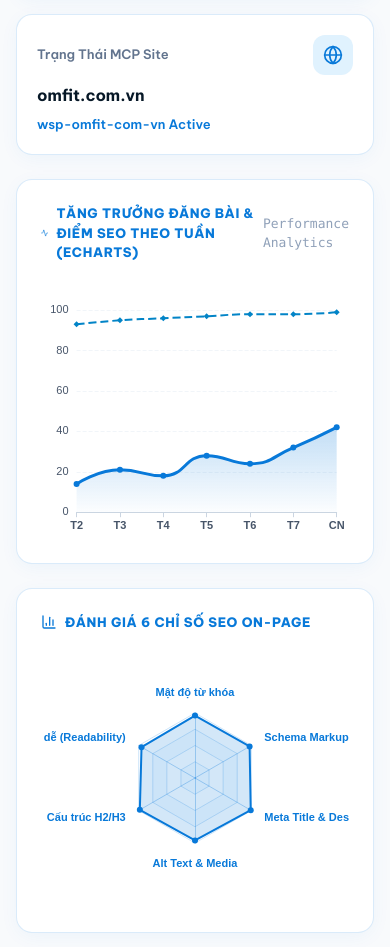
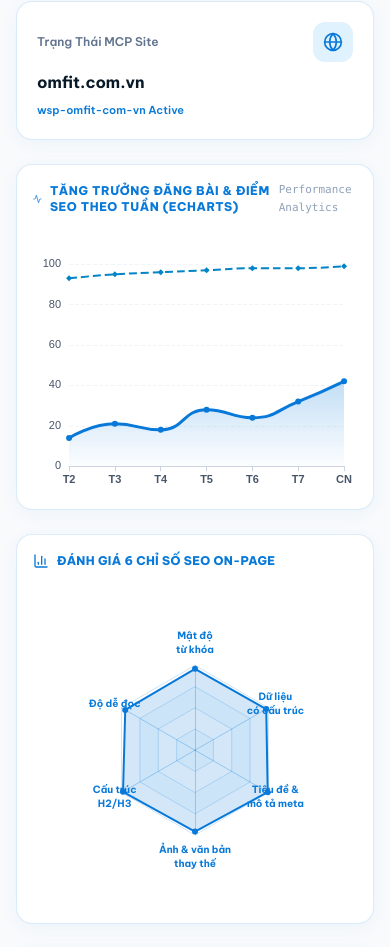
Before and after one commit to ducnm1410/OMFIT-SEO, a React (Vite) app: page / in a window 390 px wide. Shown: the part 990-1937 px from the top of the page. Built offline with nearby package versions, Linux system fonts and the light colour scheme; no server answers.

Commit message:
feat: Refactor OverviewDashboard and Sidebar components for improved layout and styling; update SeoRadarChart for better readability

```diff
--- a/src/components/OverviewDashboard.tsx
+++ b/src/components/OverviewDashboard.tsx
@@ -122,7 +122,7 @@ export const OverviewDashboard: React.FC<OverviewDashboardProps> = ({
 
       {/* ECharts Bento Row 2 */}
       <div className="grid grid-cols-1 lg:grid-cols-12 gap-6">
-        <div className="lg:col-span-8 glass-panel p-6 rounded-3xl border border-[#0879D9]/15 space-y-4 bg-white">
+        <div className="lg:col-span-7 glass-panel p-4 sm:p-6 rounded-3xl border border-[#0879D9]/15 space-y-4 bg-white">
           <div className="flex items-center justify-between">
             <h3 className="text-xs font-extrabold text-[#0879D9] uppercase tracking-wider flex items-center gap-2">
               <Activity className="w-4 h-4 text-[#0879D9]" /> Tăng Trưởng Đăng Bài & Điểm SEO Theo Tuần (ECharts)
@@ -132,10 +132,10 @@ export const OverviewDashboard: React.FC<OverviewDashboardProps> = ({
           <SeoPerformanceChart />
         </div>
 
-        <div className="lg:col-span-4 glass-panel p-6 rounded-3xl border border-[#0879D9]/15 space-y-4 bg-white">
+        <div className="lg:col-span-5 glass-panel p-4 sm:p-6 rounded-3xl border border-[#0879D9]/15 space-y-4 bg-white">
           <div className="flex items-center justify-between">
-            <h3 className="text-xs font-extrabold text-[#0879D9] uppercase tracking-wider flex items-center gap-2">
-              <BarChart3 className="w-4 h-4 text-[#0879D9]" /> Đánh Giá 6 Chỉ Số SEO On-Page
+            <h3 className="min-w-0 text-[12px] leading-5 font-extrabold text-[#0879D9] uppercase tracking-wide flex items-start gap-2">
+              <BarChart3 className="w-4 h-4 mt-0.5 shrink-0 text-[#0879D9]" /> <span>Đánh Giá 6 Chỉ Số SEO On-Page</span>
             </h3>
           </div>
           <SeoRadarChart />
--- a/src/components/Sidebar.tsx
+++ b/src/components/Sidebar.tsx
@@ -52,15 +52,15 @@ export const Sidebar: React.FC<SidebarProps> = ({
       }`}>
       <div>
         {/* Brand Header OMFIT Light */}
-        <div className="p-5 border-b border-[#0879D9]/15 flex items-center gap-3">
+        <div className="p-4 border-b border-[#0879D9]/15 flex items-center gap-3">
           <div className="w-10 h-10 rounded-xl bg-gradient-to-tr from-[#0879D9] to-[#0284C7] flex items-center justify-center text-white font-black shadow-md shadow-[#0879D9]/20">
             <Activity className="w-5 h-5" />
           </div>
-          <div>
+          <div className="min-w-0">
             <h1 className="font-black text-lg tracking-tight leading-none text-[#071827]">
               OMFIT
             </h1>
-            <p className="text-[9px] text-[#0879D9] font-bold tracking-wider mt-1 uppercase">
+            <p className="text-[9px] leading-3 text-[#0879D9] font-bold tracking-wide mt-1 uppercase break-words">
               FITNESS & WELLNESS • BALANCE FOR LIFE
             </p>
           </div>
@@ -100,19 +100,19 @@ export const Sidebar: React.FC<SidebarProps> = ({
                   setActiveTab(item.id as ActiveTab);
                   onClose();
                 }}
-                className={`w-full min-h-12 flex items-center justify-between px-3.5 py-3 rounded-xl text-sm font-semibold transition-all duration-200 ${
+                className={`w-full min-h-12 flex items-center justify-between gap-2 px-3 py-2.5 rounded-xl text-[12px] leading-5 font-semibold transition-all duration-200 ${
                   isActive
                     ? 'bg-[#E0F2FE] text-[#0879D9] border border-[#0879D9]/30 shadow-sm font-bold'
                     : 'text-slate-600 hover:text-[#0879D9] hover:bg-slate-50'
                 }`}
               >
-                <div className="flex items-center gap-3">
-                  <Icon className={`w-4.5 h-4.5 ${isActive ? 'text-[#0879D9]' : 'text-slate-400'}`} />
-                  <span>{item.label}</span>
+                <div className="min-w-0 flex items-center gap-2.5">
+                  <Icon className={`h-[18px] w-[18px] shrink-0 ${isActive ? 'text-[#0879D9]' : 'text-slate-400'}`} />
+                  <span className="truncate">{item.label}</span>
                 </div>
                 {item.badge && (
                   <span
-                    className={`text-[9px] font-extrabold px-2 py-0.5 rounded-full ${
+                    className={`shrink-0 text-[9px] leading-4 font-extrabold px-1.5 py-0.5 rounded-full ${
                       item.badge === 'HOT'
                         ? 'bg-[#0879D9] text-white'
                         : 'bg-slate-100 text-slate-700'
--- a/src/components/charts/SeoRadarChart.tsx
+++ b/src/components/charts/SeoRadarChart.tsx
@@ -11,17 +11,27 @@ export const SeoRadarChart: React.FC = () => {
       textStyle: { color: '#071827', fontSize: 12 }
     },
     radar: {
+      center: ['50%', '51%'],
+      radius: '53%',
       indicator: [
-        { name: 'Mật độ từ khóa', max: 100 },
-        { name: 'Độ đọc dễ (Readability)', max: 100 },
-        { name: 'Cấu trúc H2/H3', max: 100 },
-        { name: 'Alt Text & Media', max: 100 },
-        { name: 'Meta Title & Desc', max: 100 },
-        { name: 'Schema Markup', max: 100 }
+        { name: 'Mật độ\ntừ khóa', max: 100 },
+        { name: 'Độ dễ đọc', max: 100 },
+        { name: 'Cấu trúc\nH2/H3', max: 100 },
+        { name: 'Ảnh & văn bản\nthay thế', max: 100 },
+        { name: 'Tiêu đề &\nmô tả meta', max: 100 },
+        { name: 'Dữ liệu\ncó cấu trúc', max: 100 }
       ],
       shape: 'polygon',
       splitNumber: 4,
-      axisName: { color: '#0879D9', fontSize: 11, fontWeight: 'bold' },
+      axisNameGap: 8,
+      axisName: {
+        color: '#0879D9',
+        fontFamily: '"Be Vietnam Pro", sans-serif',
+        fontSize: 10,
+        lineHeight: 14,
+        fontWeight: 'bold',
+        align: 'center'
+      },
       splitLine: { lineStyle: { color: 'rgba(8, 121, 217, 0.2)' } },
       splitArea: { areaStyle: { color: ['rgba(240, 249, 255, 0.6)', 'rgba(255, 255, 255, 0.8)'] } },
       axisLine: { lineStyle: { color: 'rgba(8, 121, 217, 0.3)' } }
@@ -45,5 +55,5 @@ export const SeoRadarChart: React.FC = () => {
     ]
   };
 
-  return <ReactECharts option={option} style={{ height: '260px', width: '100%' }} />;
+  return <ReactECharts option={option} style={{ height: '320px', width: '100%' }} />;
 };
--- a/src/index.css
+++ b/src/index.css
@@ -100,14 +100,6 @@
   margin-inline: auto;
 }
 
-.text-xs,
-.text-\[9px\],
-.text-\[10px\],
-.text-\[11px\] {
-  font-size: 0.8125rem;
-  line-height: 1.5;
-}
-
 @media (max-width: 767px) {
   .glass-panel,
   .glass-panel-glow {
```
